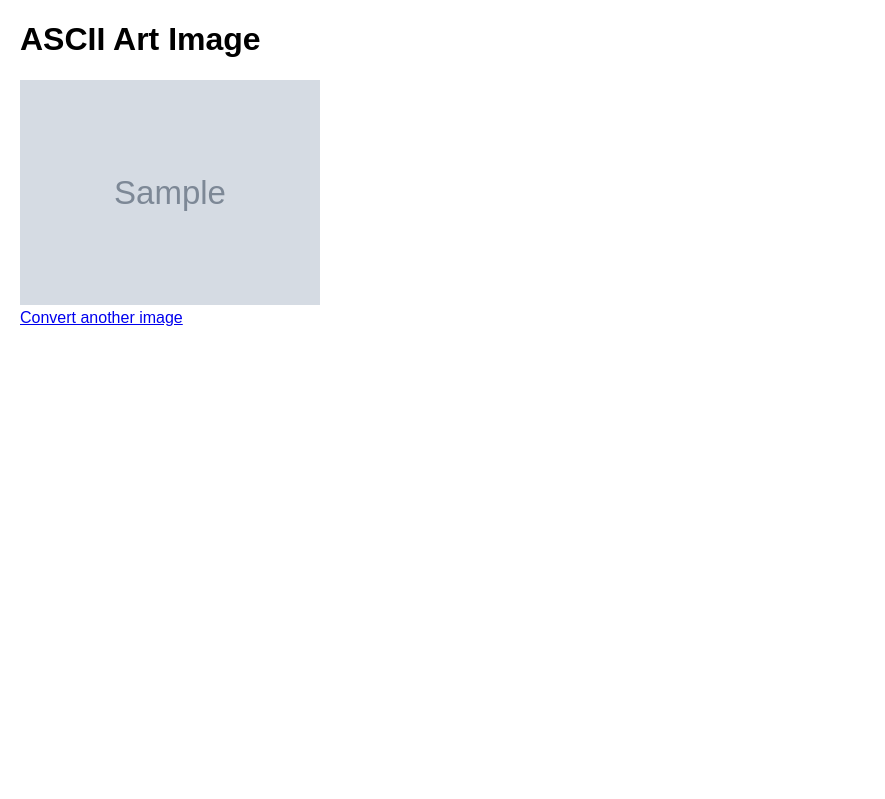
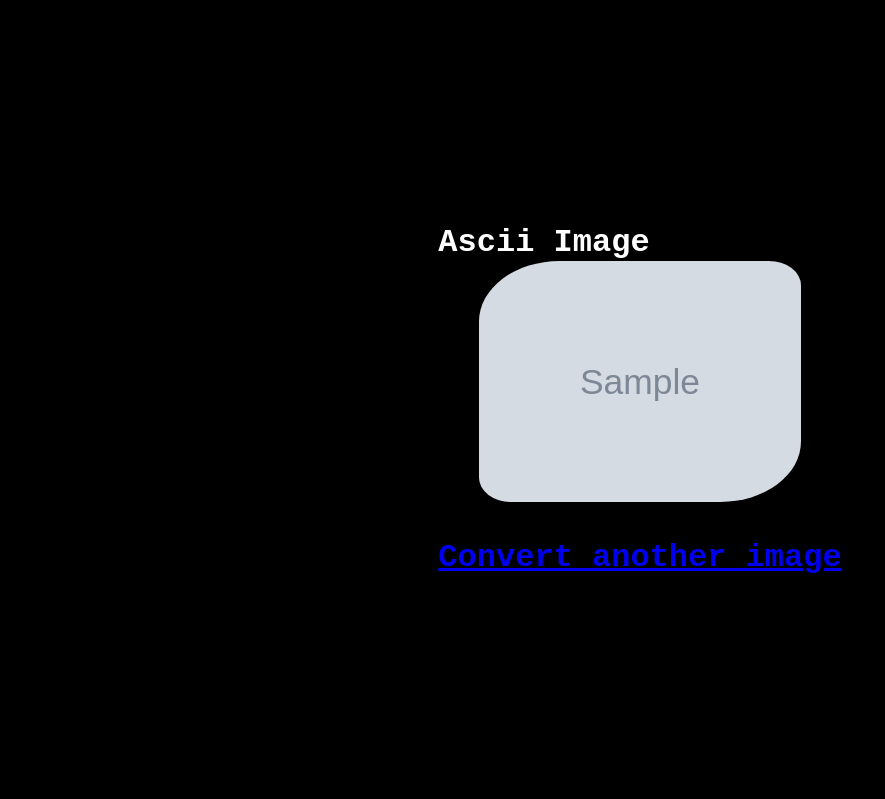
Before and after one commit to ArturC03/ImgAsciiArt, a Flask app: template templates/result.html in a window 1280 px wide. Shown: the whole page, without its empty margins (0-885 px from the left). Run offline with Flask 3, Linux system fonts and the light colour scheme; the template is opened without the code that fills it: most values are stand-ins (such as "Sample title", 1, 10 or a date in 2020).

Commit message:
Correção No Tamanho da AsciiArt

```diff
--- a/static/style.css
+++ b/static/style.css
@@ -1,12 +1,78 @@
-body { font-family: Arial, sans-serif; margin: 20px; }
-.container { max-width: 600px; margin: auto; text-align: center; }
-.form-group { margin-bottom: 20px; }
-.form-group label { display: block; margin-bottom: 5px; }
-.form-group input { width: 100%; }
-.btn { background-color: #007bff; color: white; padding: 10px 15px; border: none; border-radius: 5px; cursor: pointer; }
-.btn:hover { background-color: #0056b3; }
-.ascii-art {
-    width: 100%; /* or any specific width */
-    height: auto;
-    max-width: 300px; /* Adjust based on desired maximum size */
+body {
+    font-family: 'Space Mono', monospace, sans-serif;
+    margin: 0;
+    display: flex;
+    flex-direction: column; /* Stack elements vertically */
+    align-items: center; /* Center horizontally */
+    justify-content: center; /* Center vertically */
+    min-height: 100vh; /* Ensure it covers the full viewport height */
+    background-color: black;
+    color: white;
+    overflow: hidden;
+    margin: 0;
+    padding: 0;
+    width: 100%;
+    height: 100%;
 }
+
+h1 {
+    color: white;
+    padding: 15px;
+}
+
+.container {
+    max-width: 5000px;
+    width: 100%; /* Ensure it takes up the necessary width */
+    margin: auto;
+    text-align: center;
+}
+
+.form-group {
+    margin-bottom: 2px;
+}
+
+.form-group label {
+    display: block;
+    margin-bottom: 3px;
+}
+
+.form-group input {
+    width: 100%;
+}
+
+.btn {
+    background-color: #007bff;
+    color: white;
+    padding: 5px 8px;
+    border: none;
+    border-radius: 5px;
+    cursor: pointer;
+}
+
+.btn:hover {
+    background-color: #0056b3;
+}
+
+.image-container {
+    display: flex;
+    justify-content: center;
+    align-items: center;
+    border-radius: 20px; /* Adjust this value to control the roundness */
+    overflow: hidden; /* Ensures the content inside also gets clipped to the border radius */
+}
+
+#ascii-art {
+    height: auto; /* Maintain aspect ratio */
+    width: 80%; /* Adjust based on container size or preference */
+    max-width: 750px; /* Prevent it from becoming too large */
+    border-radius: 25% 10%;
+}
+.content {
+     position: relative;
+  z-index: 10; /* Ensure this is higher than the canvas' z-index */
+  color: white;
+  position: relative; /* Isso permite que o z-index seja aplicado */
+  z-index: 2; /* Maior que o z-index do canvas, fazendo com que fique por cima */
+  color: white; /* Garante contraste contra o fundo escuro do efeito Matrix */
+  /* Outros estilos para o seu conteúdo */
+}
--- a/templates/result.html
+++ b/templates/result.html
@@ -8,10 +8,18 @@
     <link rel = "stylesheet" href="../static/style.css">
 </head>
 <body>
-    <h1>ASCII Art Image</h1>
     <!-- Display the ASCII art image -->
-    <img src="{{ ascii_art_image | safe }}" alt="ASCII Art Image" id = "ascii-art" style="width: 300px; height: auto;" >
+
+    <h1>Ascii Image</hi>
+
+    <div = class="content">
+
+        <div class = "image-container">
+        <img src="{{ ascii_art_image | safe }}" alt="ASCII Art Image" id = "ascii-art" >
+        </div>
     <br>
     <a href="/">Convert another image</a>
+            </div>
+    <script src="../static/matrix.js"></script>
 </body>
 </html>
```
